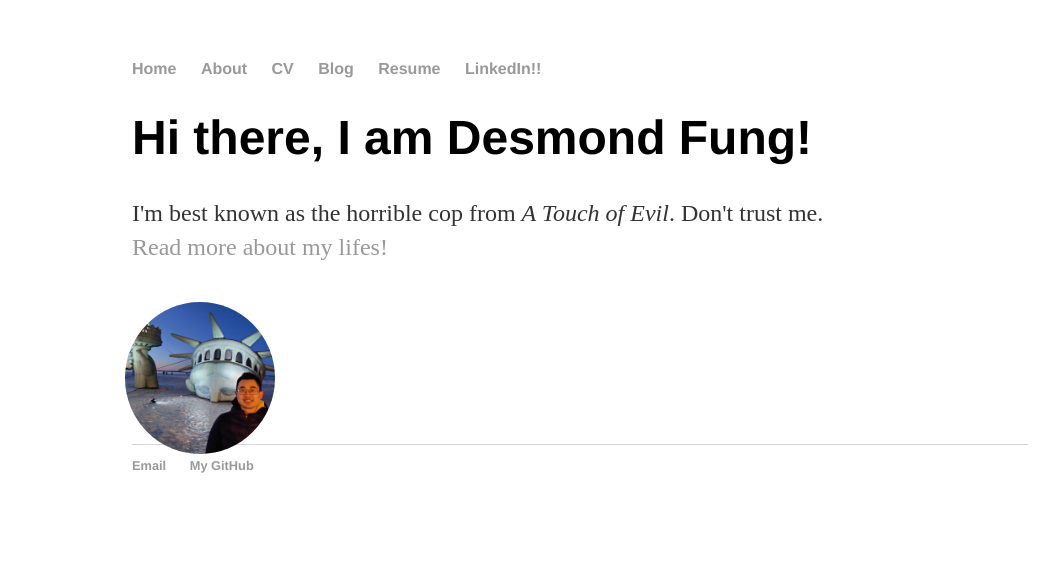
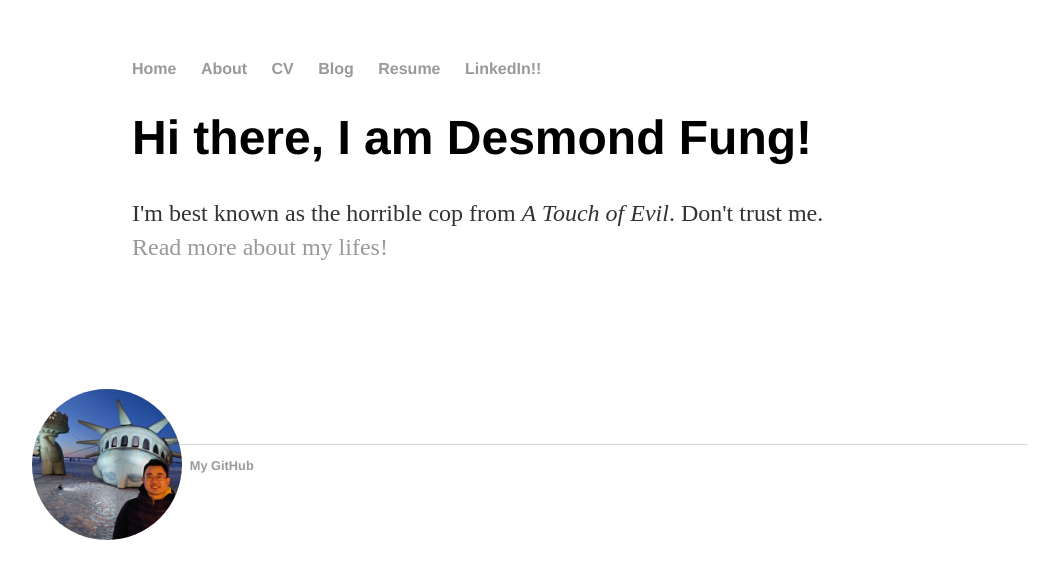
Before and after one commit to ddhangdd/ddhangdd.github.io, a Jekyll site: the page built from index.html, in a window 1280 px wide. Shown: the top 579 px of the page, without its empty margins (60-1119 px from the left). Built offline with Jekyll 4.4.1, drawn with Linux system fonts in a browser that asks for light colours.

Commit message:
Update main.css

```diff
--- a/css/main.css
+++ b/css/main.css
@@ -26,8 +26,8 @@ h1 {
 
 .topleft {
   position: relative;
-  right: 5pt;
-  top: 10pt;
+  right: 100px;
+  top: 100px;
 }
 
 
```
